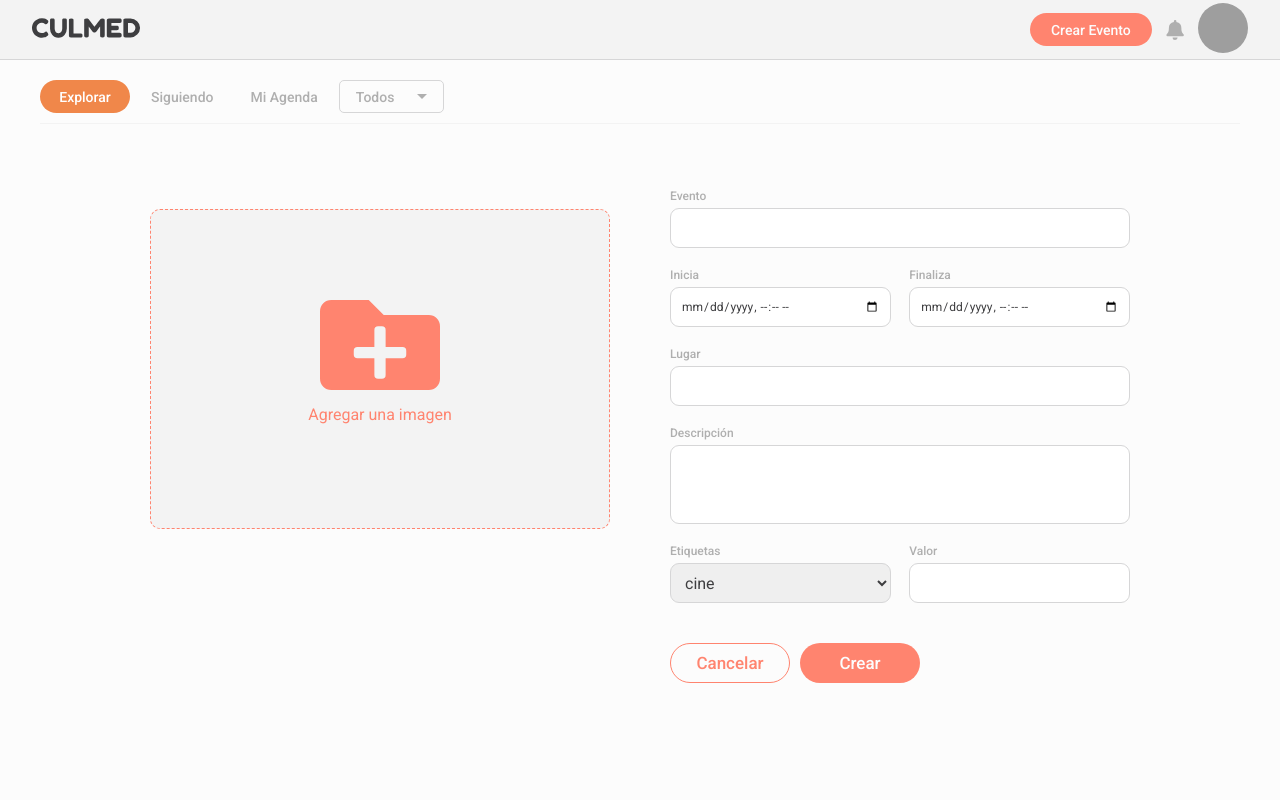
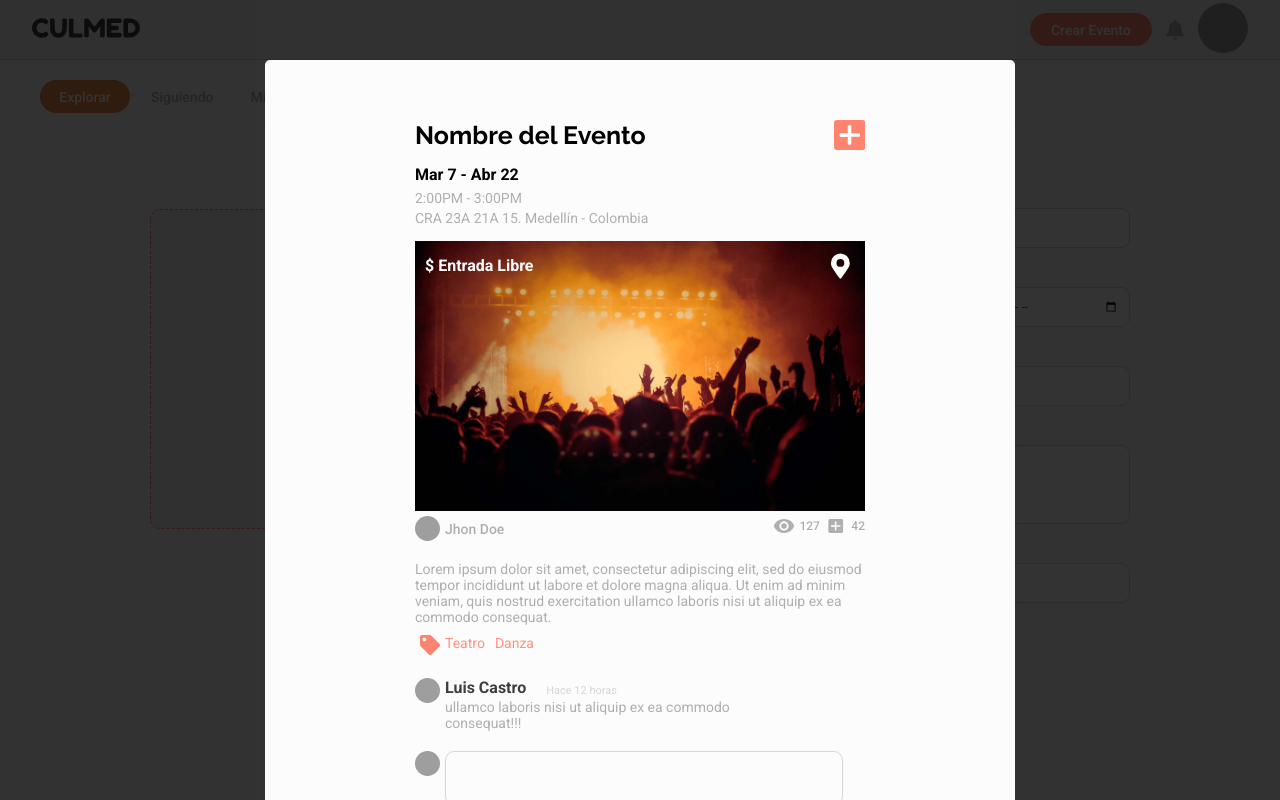
Before and after one commit to fflorezz/culmed, a React (Create React App) app in the folder client/: page /events/new in a window 1280 px wide. Built offline with nearby package versions, Linux system fonts and the light colour scheme; grey boxes are pictures that could not be loaded.

Commit message:
refactored modal and modal route

```diff
--- a/client/public/index.html
+++ b/client/public/index.html
@@ -29,7 +29,7 @@
   <body>
     <noscript>You need to enable JavaScript to run this app.</noscript>
     <div id="root"></div>
-    <div id="overlay"></div>
+
     <!--
       This HTML file is a template.
       If you open it directly in the browser, you will see an empty page.
--- a/client/src/AppRoutes.js
+++ b/client/src/AppRoutes.js
@@ -19,14 +19,13 @@ let AppRoutes = () => {
   return (
     <>
       <Switch location={background || location}>
+        {console.log({ background }, location.state)}
         <Route exact path="/">
           <Redirect to={"/events"} />
         </Route>
         <Route exact path="/landing" component={LandingPage} />
         <Route exact path="/events" component={ExplorePage} />
         <PrivateRoute exact path="/events/new" component={CreateEventPage} />
-        {background && console.log("background")}
-
         <Route exact path="/login" component={LoginPage} />
         <Route exact path="/signup" component={RegistrationPage} />
         <PrivateRoute
@@ -44,7 +43,7 @@ let AppRoutes = () => {
         </Route>
         <PrivateRoute exact path="/:userId/events" component={MyEventsPage} />
       </Switch>
-      {background && <Route exact path="/events/:eventId" component={Event} />}
+      <Route exact path="/events/:eventId" component={Event} />
     </>
   );
 };
--- a/client/src/components/event/event-card/CardImage.jsx
+++ b/client/src/components/event/event-card/CardImage.jsx
@@ -1,5 +1,6 @@
 import React from "react";
 import PropTypes from "prop-types";
+import { Link, useLocation } from "react-router-dom";
 
 import StyledImage from "./CardImage-styles";
 
@@ -15,7 +16,14 @@ const CardImage = ({
   date = mockData.date,
   title = mockData.title,
 }) => {
+  let location = useLocation();
   return (
+    <Link
+      to={{
+        pathname: `/events/:eventId`,
+        state: { background: location },
+      }}
+    >
       <StyledImage>
         <img src={img} alt="" />
         <div className="date-tag">
@@ -25,6 +33,7 @@ const CardImage = ({
           <p>{title}</p>
         </div>
       </StyledImage>
+    </Link>
   );
 };
 
--- a/client/src/components/event/event-card/EventCard.jsx
+++ b/client/src/components/event/event-card/EventCard.jsx
@@ -1,6 +1,5 @@
 import React from "react";
 import PropTypes from "prop-types";
-import { Link, useLocation } from "react-router-dom";
 
 import CardImage from "./CardImage";
 import Avatar from "./../../user/avatar/Avatar";
@@ -33,19 +32,10 @@ const EventCard = ({
   eventViews = mockData.views,
   eventParticipants = mockData.participants,
 }) => {
-  let location = useLocation();
-
   return (
     <>
       <StyledCard>
-        <Link
-          to={{
-            pathname: `/events/${eventId}`,
-            state: { background: location },
-          }}
-        >
-          <CardImage src={eventImg} date={eventDate} title={eventTitle} />
-        </Link>
+        <CardImage src={eventImg} date={eventDate} title={eventTitle} />
         <div className="info">
           <Avatar src={userImg} name={userName} size="sm" text />
           <ViewsAndParticipants />
--- a/client/src/components/shared/modal/Modal.jsx
+++ b/client/src/components/shared/modal/Modal.jsx
@@ -3,8 +3,7 @@ import ReactDOM from "react-dom";
 import StyledModal from "./Modal-styles";
 
 const Modal = ({ children, handleClick }) => {
-  let content = <StyledModal onClick={handleClick}>{children}</StyledModal>;
-  return ReactDOM.createPortal(content, document.getElementById("overlay"));
+  return <StyledModal onClick={handleClick}>{children}</StyledModal>;
 };
 
 export default Modal;
```
Lines whose indentation alone changed are shown as unchanged.
